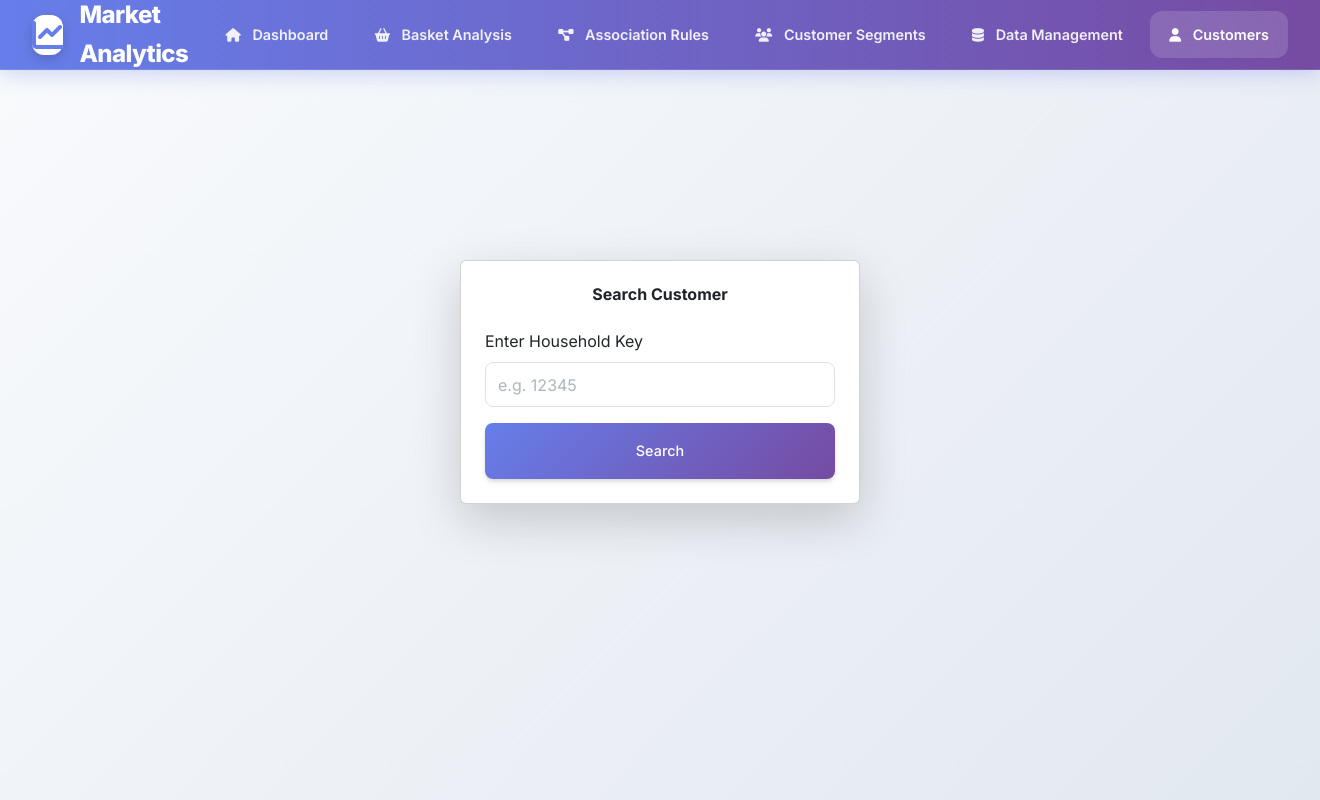
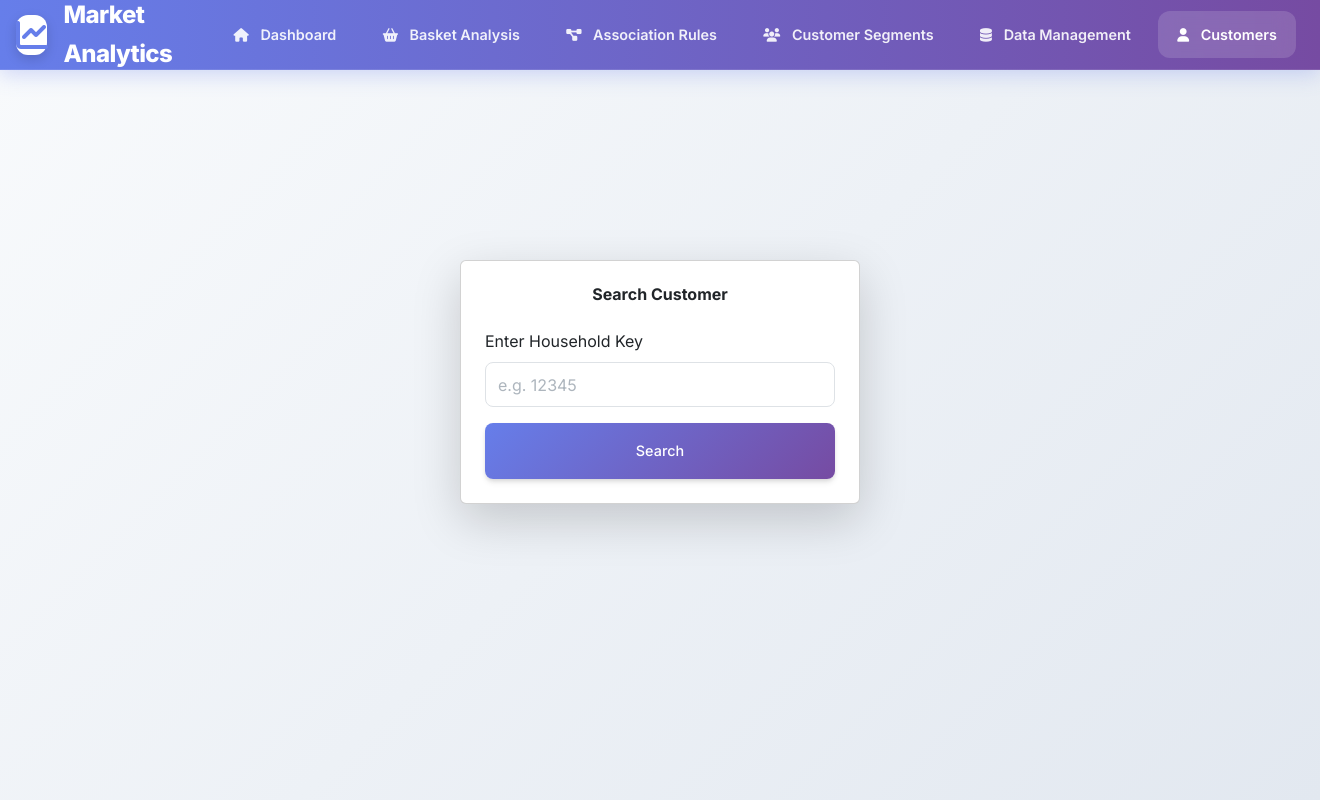
Before and after one commit to Sinamozaffarirad/dunnhumby-market-data-mining, a Django app: page /customers/search/ in a window 1320 px wide. Run offline with Django 5.2, Linux system fonts and the light colour scheme; some libraries are stand-ins or nearby versions.

Commit message:
Adjust navbar spacing and positioning
- Move logo slightly to the left by reducing left padding (2rem → 1rem)
- Increase spacing between logo and Dashboard button (add 2rem margin-left to nav-links)
- Maintain right padding (1.5rem) for balanced overall layout
- Update mobile responsive spacing for smaller screens
- Perfect spacing balance between logo and navigation items

🎨 Fine-tune navbar layout positioning

```diff
--- a/Website/market/templates/site/base.html
+++ b/Website/market/templates/site/base.html
@@ -56,7 +56,7 @@
       align-items: center;
       justify-content: space-between;
       height: 100%;
-      padding: 0 2rem;
+      padding: 0 1.5rem 0 1rem;
       max-width: 1400px;
       margin: 0 auto;
     }
@@ -98,6 +98,7 @@
       list-style: none;
       margin: 0;
       padding: 0;
+      margin-left: 2rem;
     }
 
     .nav-link {
@@ -183,7 +184,11 @@
 
     @media (max-width: 992px) {
       .nav-container {
-        padding: 0 1rem;
+        padding: 0 1rem 0 0.5rem;
+      }
+
+      .nav-links {
+        margin-left: 1rem;
       }
 
       .nav-links {
```
